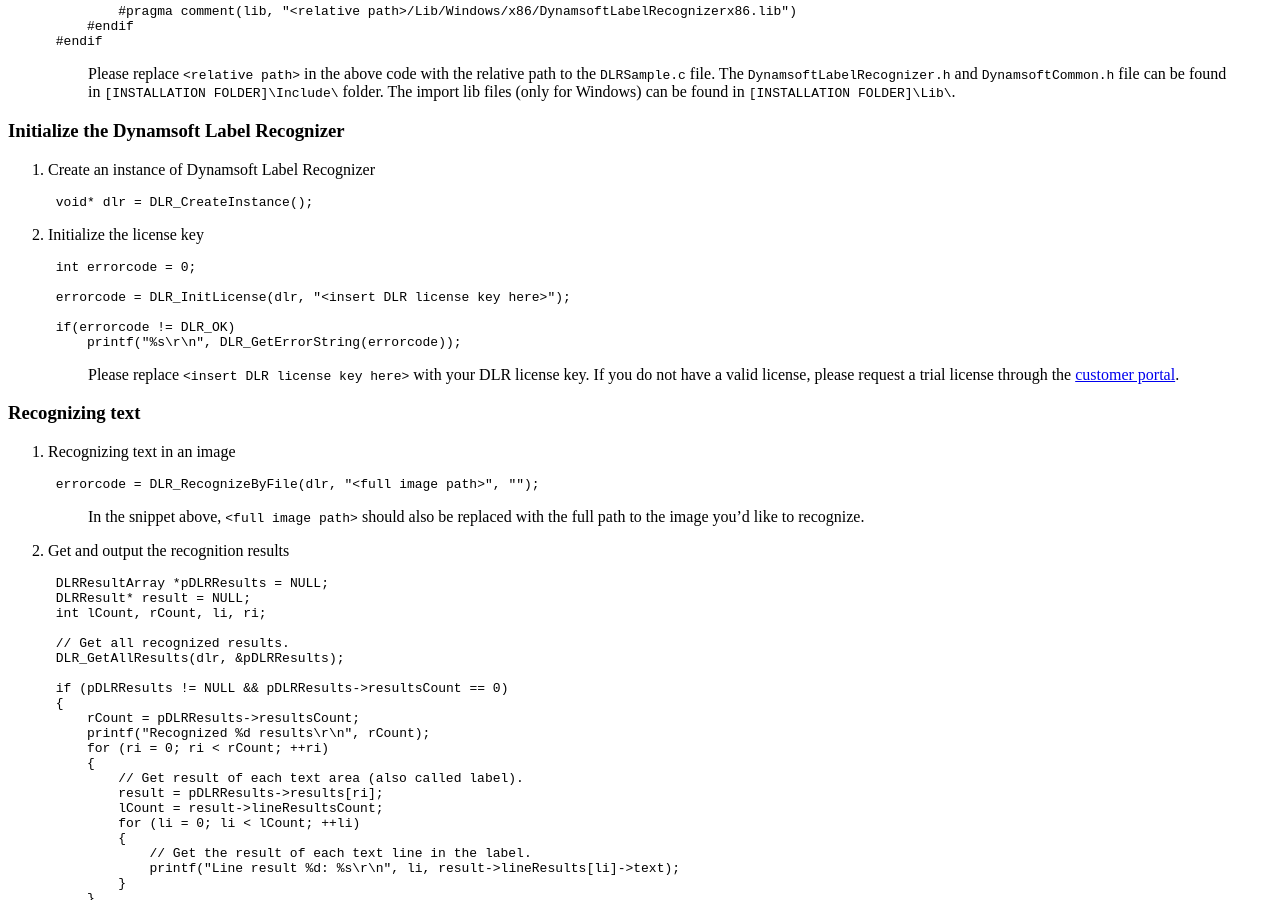
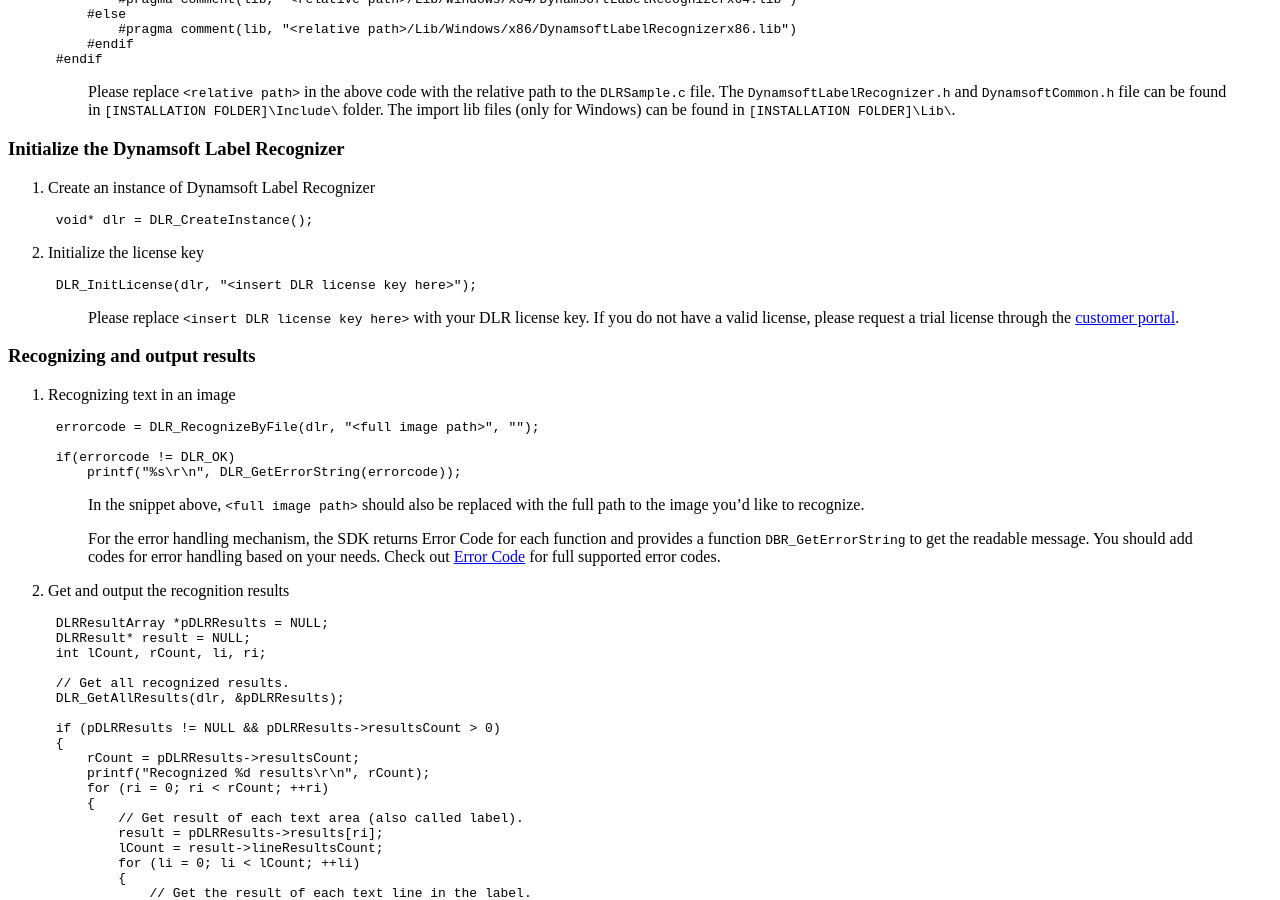
Before and after one commit to dynamsoft-docs/label-recognition-docs, a Jekyll site: the page built from programming/c-cplusplus/c-user-guide.md, in a window 1280 px wide and 900 px high, scrolled down 3873 px. Built offline with Jekyll 4.4.1, drawn with Linux system fonts in a browser that asks for light colours; some of the changed text lies outside the part shown.

Commit message:
update c user guide.

````diff
--- a/_includes/sidelist-programming/programming-c-cpp.html
+++ b/_includes/sidelist-programming/programming-c-cpp.html
@@ -43,6 +43,9 @@
         {%- else -%}
 
         <li><a href="{{ site.c-cplusplus }}c-user-guide.html" class="otherLinkColour">User Guide for C</a></li>
+            <ul>
+                <li><a href="{{ site.c-cplusplus }}c-advanced-feature.html" class="otherLinkColour">Advanced features for C</a></li>
+            </ul>
         <li><a href="{{ site.c-cplusplus }}cpp-user-guide.html" class="otherLinkColour">User Guide for C++</a></li>
         <li><a href="{{ site.c-cplusplus-api-reference }}label-recognizer-functions.html" class="otherLinkColour">Primary API for C</a></li>
         <li><a href="{{ site.c-cplusplus-api-reference }}label-recognizer.html" class="otherLinkColour">Primary API for C++</a></li>
--- a/programming/c-cplusplus/c-user-guide.md
+++ b/programming/c-cplusplus/c-user-guide.md
@@ -100,26 +100,26 @@ If you don’t have SDK yet, please download the Dynamsoft Label Recognizer SDK
 2. Initialize the license key
 
     ```c
-    int errorcode = 0;
+    DLR_InitLicense(dlr, "<insert DLR license key here>");
+    ```
 
-    errorcode = DLR_InitLicense(dlr, "<insert DLR license key here>");
+    >Please replace `<insert DLR license key here>` with your DLR license key. If you do not have a valid license, please request a trial license through the [customer portal](https://www.dynamsoft.com/customer/license/trialLicense?utm_source=docs).
+
+
+### Recognizing and output results
+
+1. Recognizing text in an image
+
+    ```c
+    errorcode = DLR_RecognizeByFile(dlr, "<full image path>", "");
 
     if(errorcode != DLR_OK)
         printf("%s\r\n", DLR_GetErrorString(errorcode));
     ```
 
-    >Please replace `<insert DLR license key here>` with your DLR license key. If you do not have a valid license, please request a trial license through the [customer portal](https://www.dynamsoft.com/customer/license/trialLicense?utm_source=docs).
+    >In the snippet above, `<full image path>` should also be replaced with the full path to the image you'd like to recognize.
 
-
-### Recognizing text
-
-1. Recognizing text in an image
-
-    ```c
-    errorcode = DLR_RecognizeByFile(dlr, "<full image path>", "");
-    ```
-
-    >In the snippet above, `<full image path>` should also be replaced with the full path to the image you'd like to recognize.
+    >For the error handling mechanism, the SDK returns Error Code for each function and provides a function `DBR_GetErrorString` to get the readable message. You should add codes for error handling based on your needs. Check out [Error Code]({{site.enumerations}}error-code.html) for full supported error codes.
 
 2. Get and output the recognition results
 
@@ -131,7 +131,7 @@ If you don’t have SDK yet, please download the Dynamsoft Label Recognizer SDK
     // Get all recognized results.
     DLR_GetAllResults(dlr, &pDLRResults);
 
-    if (pDLRResults != NULL && pDLRResults->resultsCount == 0)
+    if (pDLRResults != NULL && pDLRResults->resultsCount > 0)
     {
         rCount = pDLRResults->resultsCount;
         printf("Recognized %d results\r\n", rCount);
@@ -199,3 +199,9 @@ You can find the similar complete source code for this application in `dlr-c_cpp
     ```
     >./DLRSample
     ```
+
+## Next Steps
+
+- [How to specify ROI](c-advanced-features.md#specify-roi)
+- [How to change recognizer model](c-advanced-features.md#change-the-recognizer-model)
+- [How to use regular expressions](c-advanced-features.md#use-regular-expressions)
````
Also changed, not shown: other parts of programming/c-cplusplus/c-user-guide.md (+1 -1 lines), programming/c-cplusplus/c-advanced-features.md (added, +94 -0 lines), programming/c-cplusplus/assets/dlr_barcode.png (added).
